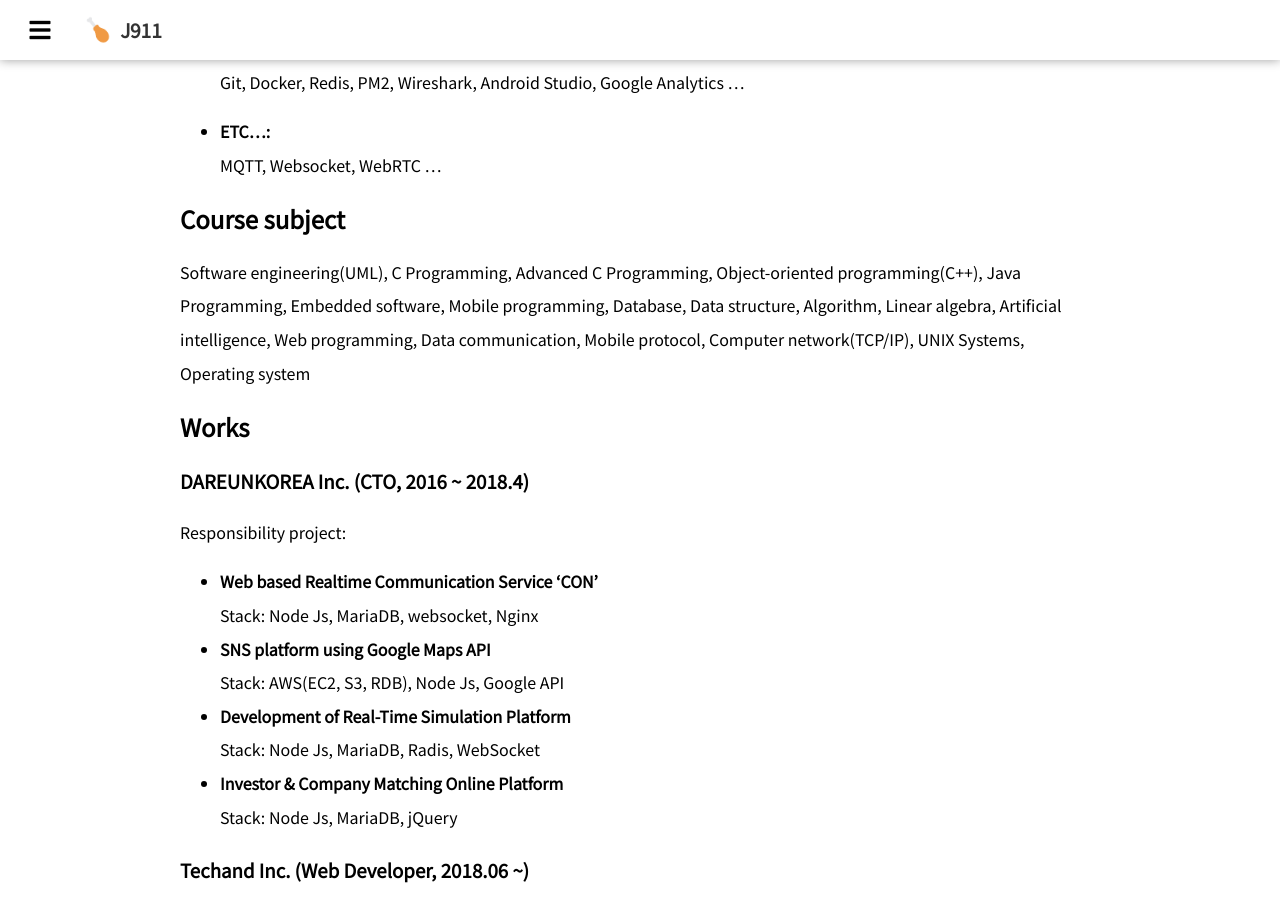
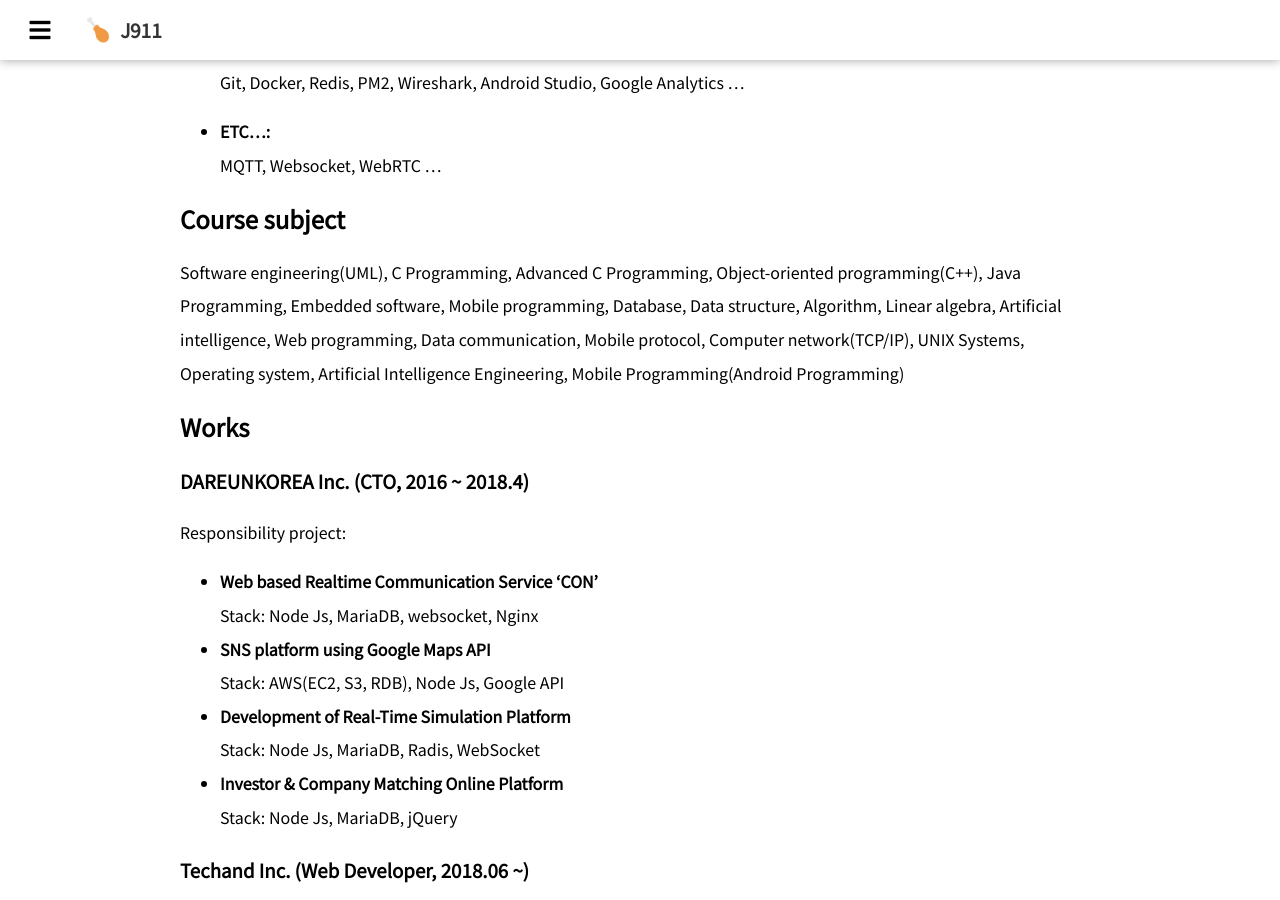
Before and after one commit to kmss1258/kmss1258.github.io, a Jekyll site: the page built from resume.md, in a window 1280 px wide and 900 px high, scrolled down 2743 px. Built offline with Jekyll 4.4.1, drawn with Linux system fonts in a browser that asks for light colours; nearby versions of some CDN libraries.

Commit message:
Update resume.md

```diff
--- a/resume.md
+++ b/resume.md
@@ -101,7 +101,9 @@ Data communication,
 Mobile protocol,
 Computer network(TCP/IP),
 UNIX Systems,
-Operating system
+Operating system,
+Artificial Intelligence Engineering,
+Mobile Programming(Android Programming)
 
 ## Works
 ### DAREUNKOREA Inc. (CTO, 2016 ~ 2018.4)
```
